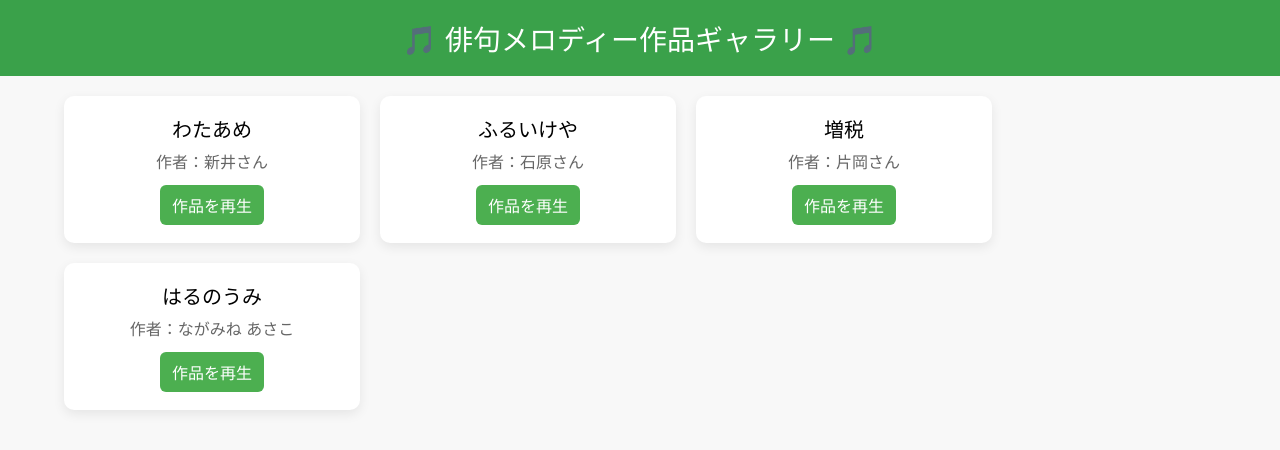
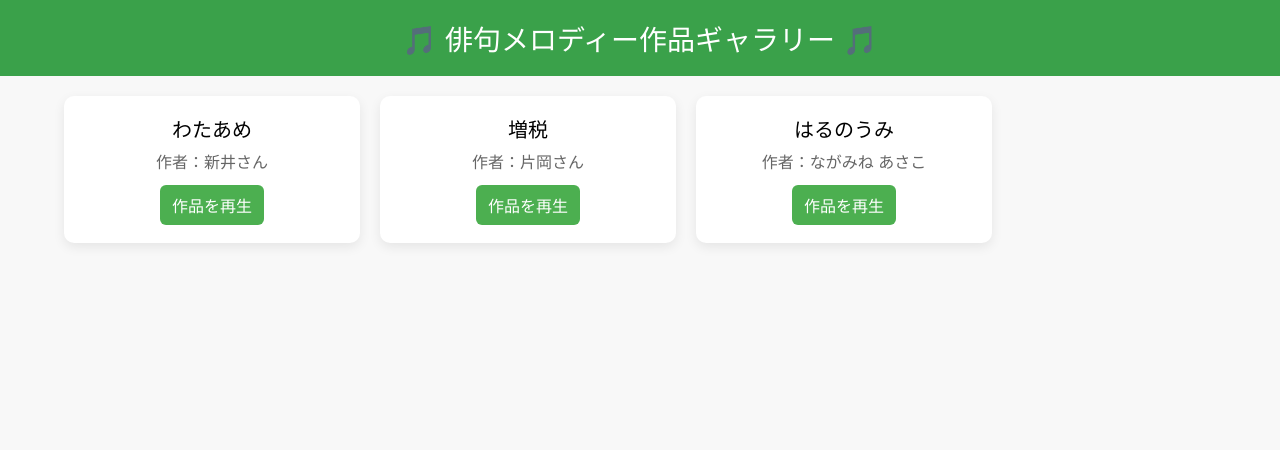
Before and after one commit to nagaasa/haikumelody8, a plain HTML site: page gallery.html in a window 1280 px wide. Drawn offline with Linux system fonts and the light colour scheme.

Commit message:
Update gallery.html

```diff
--- a/gallery.html
+++ b/gallery.html
@@ -24,7 +24,6 @@
 // === 作品データ ===
 const works = [
   { title: "わたあめ", author: "新井さん", file: "works/arai.json" },
-  { title: "ふるいけや", author: "石原さん", file: "works/furuikeya.json" },
   { title: "増税", author: "片岡さん", file: "works/kataoka.json" },
   { title: "はるのうみ", author: "ながみね あさこ", file: "works/harunoumi_nagamine_asako.json" }
 ];
```
